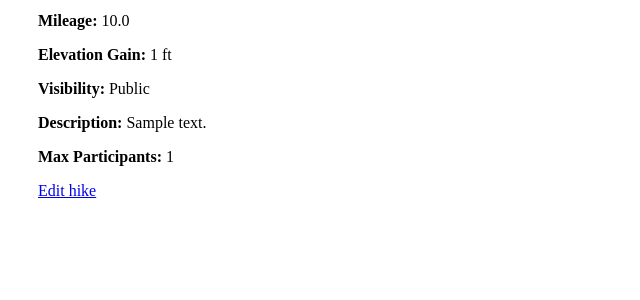
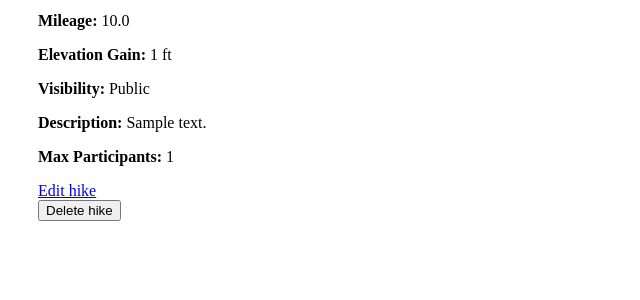
Before and after one commit to justinsorrells/hackCU12-BJ, a Django app: page /hike/1/ in a window 1280 px wide. Shown: the part 449-749 px from the top of the page, without its empty margins (0-640 px from the left). Run offline with Django 4.2, Linux system fonts and the light colour scheme; a user stored in the database is signed in; tables that the repository leaves empty hold one stand-in row (values such as "Sample post").

Commit message:
added event deletion

```diff
--- a/hikingProject/core/templates/detail_hike.html
+++ b/hikingProject/core/templates/detail_hike.html
@@ -54,5 +54,9 @@ Home
 
 	{% if request.user == hike.organizer %}
 		<a href="{% url 'edit_hike' hike.id %}">Edit hike</a>
+		<form method="post" action="{% url 'delete_hike' hike.id %}">
+			{% csrf_token %}
+			<button type="submit">Delete hike</button>
+		</form>
 	{% endif %}
 {% endblock %}
--- a/hikingProject/core/urls.py
+++ b/hikingProject/core/urls.py
@@ -19,4 +19,5 @@ urlpatterns = [
     path("user/<int:user_id>/", views.detail_user, name="detail_user"),
     path("password/change/", auth_views.PasswordChangeView.as_view(template_name="password_change.html"), name="password_change"),
     path("password/change/done/", auth_views.PasswordChangeDoneView.as_view(template_name="password_change_done.html"), name="password_change_done"),
+    path("delete_hike/<int:hike_id>/", views.delete_hike, name="delete_hike"),
 ]
--- a/hikingProject/core/views.py
+++ b/hikingProject/core/views.py
@@ -184,3 +184,13 @@ def delete_account(request):
         return redirect("register")
 
     return redirect("edit_profile")
+
+@login_required
+def delete_hike(request, hike_id):
+    hike = get_object_or_404(HikingEvent, id=hike_id)
+    if hike.organizer != request.user:
+        return redirect("detail_hike", hike_id=hike.id)
+    if request.method == "POST":
+        hike.delete()
+        return redirect("home")
+    return redirect("detail_hike", hike_id=hike_id)
```
